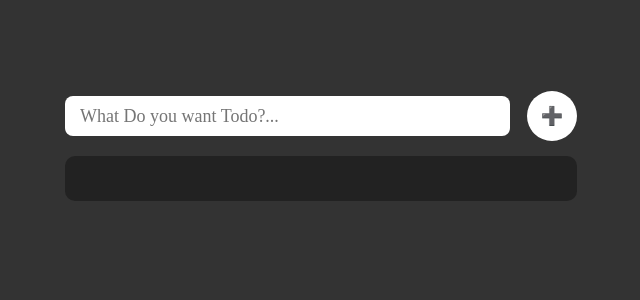
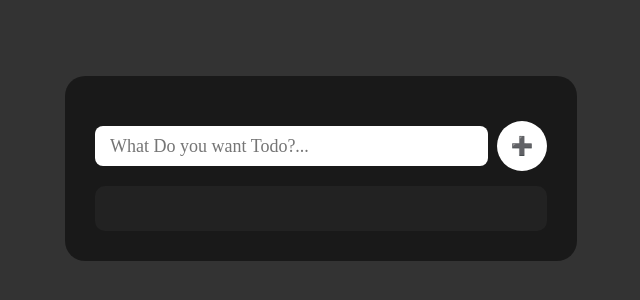
Before and after one commit to CRIMSON-CORP/React-Todo-App, a React (Create React App) app in the folder TodoList Pro/: page / in a window 1280 px wide. Shown: the part 124-424 px from the top of the page, without its empty margins (319-959 px from the left). Built offline with nearby package versions, Linux system fonts and the light colour scheme.

Commit message:
Ui changes

```diff
--- a/TodoList Pro/package.json
+++ b/TodoList Pro/package.json
@@ -8,7 +8,8 @@
     "@testing-library/user-event": "^7.2.1",
     "react": "^16.13.1",
     "react-dom": "^16.13.1",
-    "react-scripts": "3.4.1"
+    "react-scripts": "3.4.1",
+    "react-transition-group": "^1.2.1"
   },
   "scripts": {
     "start": "react-scripts start",
--- a/TodoList Pro/src/style.css
+++ b/TodoList Pro/src/style.css
@@ -113,6 +113,13 @@ input:valid + div::before {
     top: 25%;
     left: 30%;
     display: block;
+    background: rgba(0, 0, 0, 0.5);
+    padding: 30px;
+    border-radius: 20px;
+    -webkit-border-radius: 20px;
+    -moz-border-radius: 20px;
+    -ms-border-radius: 20px;
+    -o-border-radius: 20px;
 }
 
 div.plus span {
```
Also changed, not shown: TodoList Pro/src/Test.js (added, +39 -0 lines), 1 other file (tests, documents, lock files or other folders).
